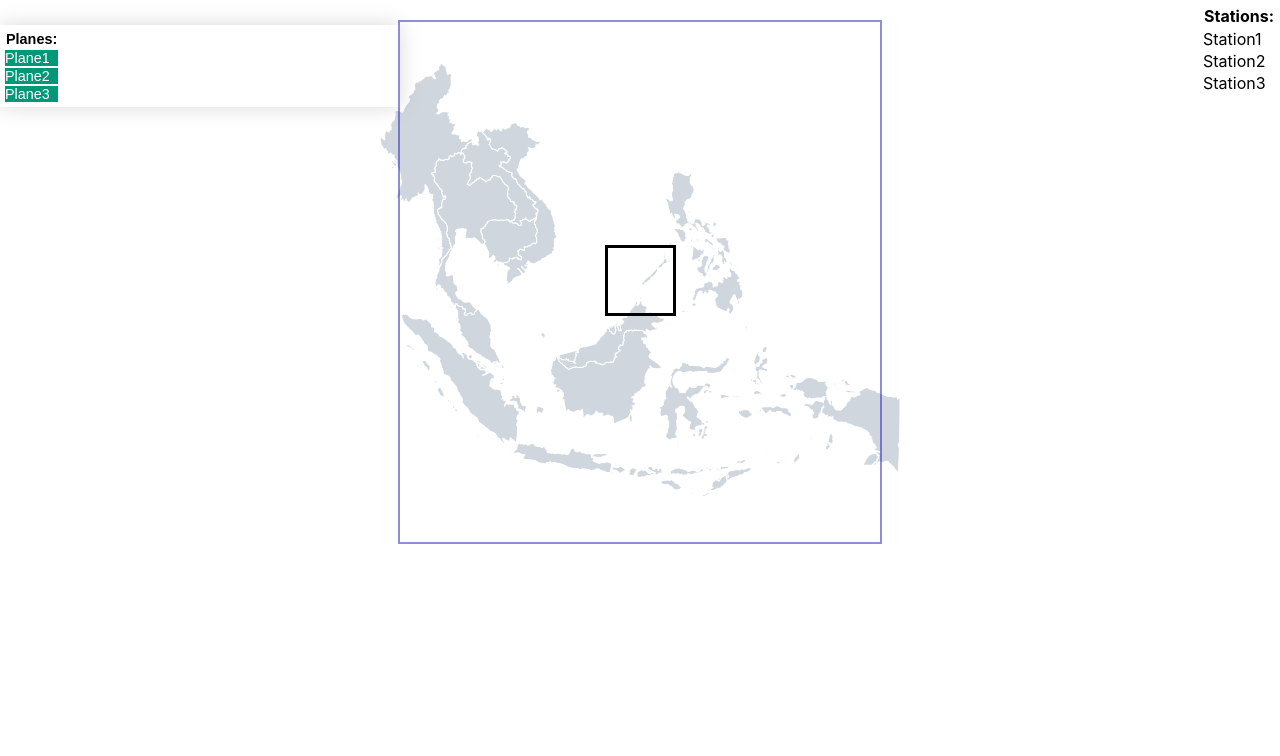
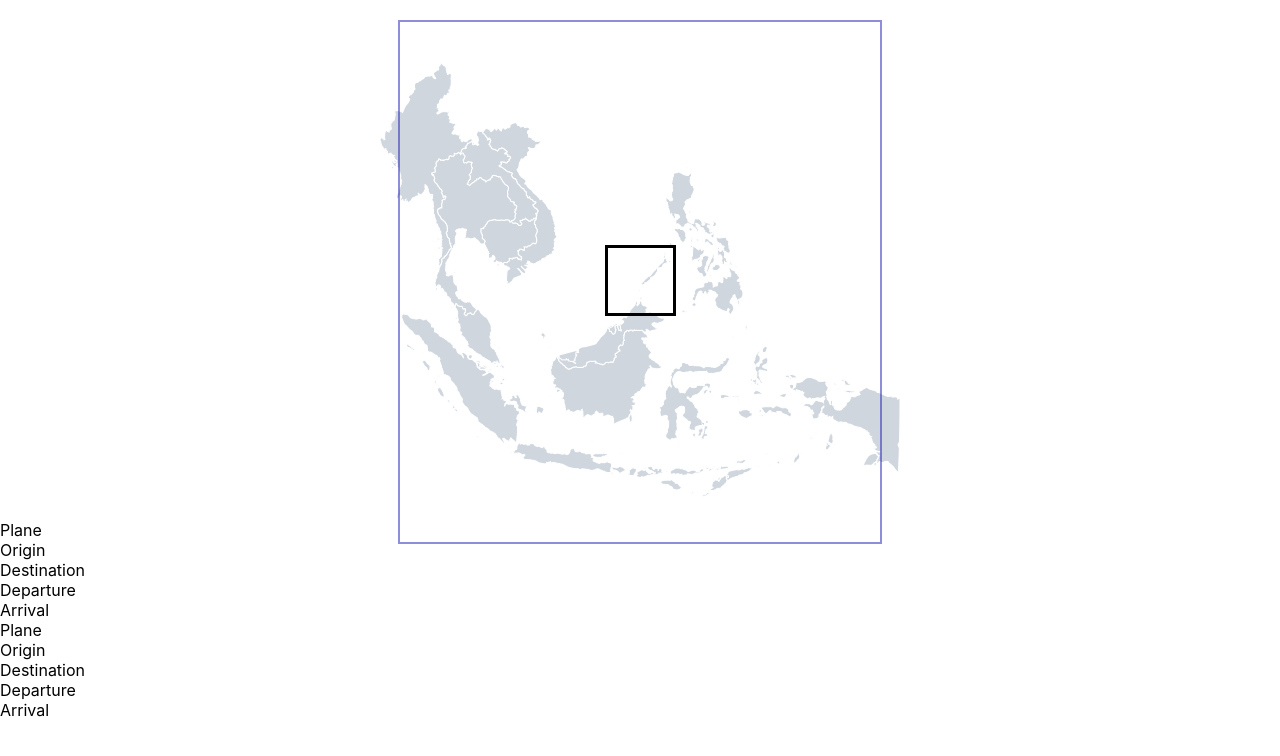
Before and after one commit to Ossetta/FLIGHT_SIM, a React (Create React App) app in the folder react-app/: page / in a window 1280 px wide. Shown: the top 756 px of the page. Built offline with nearby package versions, Linux system fonts and the light colour scheme.

Commit message:
Erased table

```diff
--- /dev/null
+++ b/react-app/src/components/Map.css
@@ -0,0 +1,17 @@
+.grid-lines {
+    position: absolute;
+    top: 0;
+    left: 0;
+    width: 100%;
+    height: 100%;
+    display: grid;
+    grid-template-columns: repeat(3, 1fr);
+    grid-template-rows: repeat(3, 1fr);
+    gap: 10px;
+    pointer-events: none;
+  }
+
+  .grid-line {
+    background-color: rgba(255, 255, 255, 0.5);
+    border: 1px solid white;
+  }
--- a/react-app/src/components/Map.js
+++ b/react-app/src/components/Map.js
@@ -1,10 +1,17 @@
 import React from 'react'
 import DrawingCanvas from './DrawingCanvas/DrawingCanvas'
+import './Map.css'
 
 const Map = () => {
+  let gridLines = [];
+  for (let i = 0; i < 9 * 9; i++) {
+    gridLines.push(<div className="grid-line"></div>);
+  }
+
   return (
     <div className='map'>
       <img src='./images/map.png' alt='map'/>
+      <div className = 'gridilines'> </div>
       <DrawingCanvas />
     </div>
   )
--- a/react-app/src/components/PlaneTable.js
+++ b/react-app/src/components/PlaneTable.js
@@ -2,19 +2,21 @@ import React from 'react'
 
 const PlaneTable = () => {
   return (
-    <div className='table1'>
-        <table>
-            <thead>
-                <td>
-                    <th>Planes:</th>
-                        <tr>Plane1</tr>
-                        <tr>Plane2</tr>
-                        <tr>Plane3</tr>
-                </td>
-            </thead>
-            <tbody>
-            </tbody>
-        </table>
+    <div className='plane-table'>
+      <div className='plane-table__header'>
+        <div className='plane-table__header__item'>Plane</div>
+        <div className='plane-table__header__item'>Origin</div>
+        <div className='plane-table__header__item'>Destination</div>
+        <div className='plane-table__header__item'>Departure</div>
+        <div className='plane-table__header__item'>Arrival</div>
+      </div>
+      <div className='plane-table__body'>
+        <div className='plane-table__body__item'>Plane</div>
+        <div className='plane-table__body__item'>Origin</div>
+        <div className='plane-table__body__item'>Destination</div>
+        <div className='plane-table__body__item'>Departure</div>
+        <div className='plane-table__body__item'>Arrival</div>
+      </div>
     </div>
   )
 }
--- a/react-app/src/components/StationTable.js
+++ b/react-app/src/components/StationTable.js
@@ -3,18 +3,7 @@ import React from 'react'
 const StationTable = () => {
   return (
     <div className='table2'>
-    <table>
-        <thead>
-            <td>
-                <th>Stations:</th>
-                    <tr>Station1</tr>
-                    <tr>Station2</tr>
-                    <tr>Station3</tr>
-            </td>
-        </thead>
-        <tbody>
-        </tbody>
-    </table>
+
 </div>
   )
 }
```
